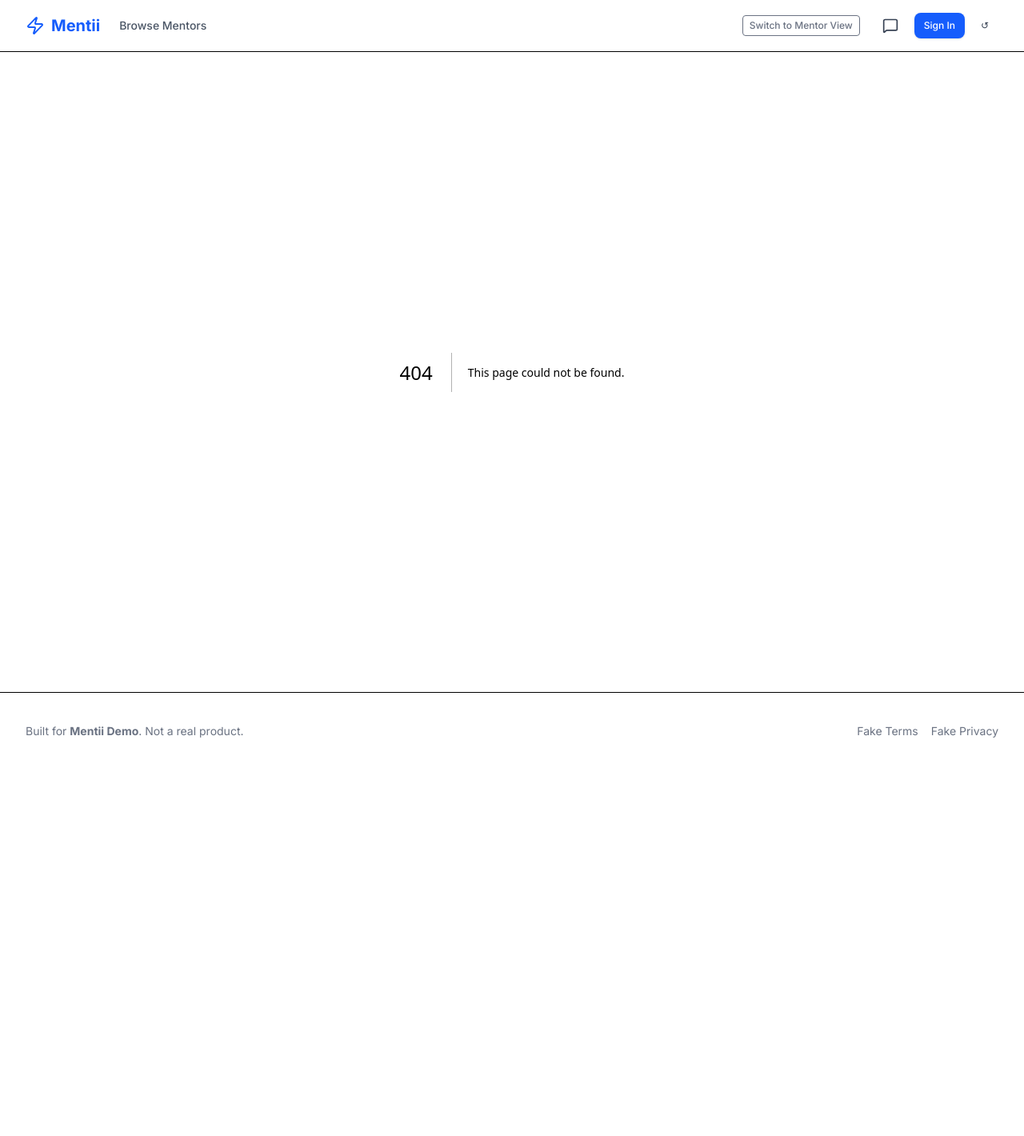
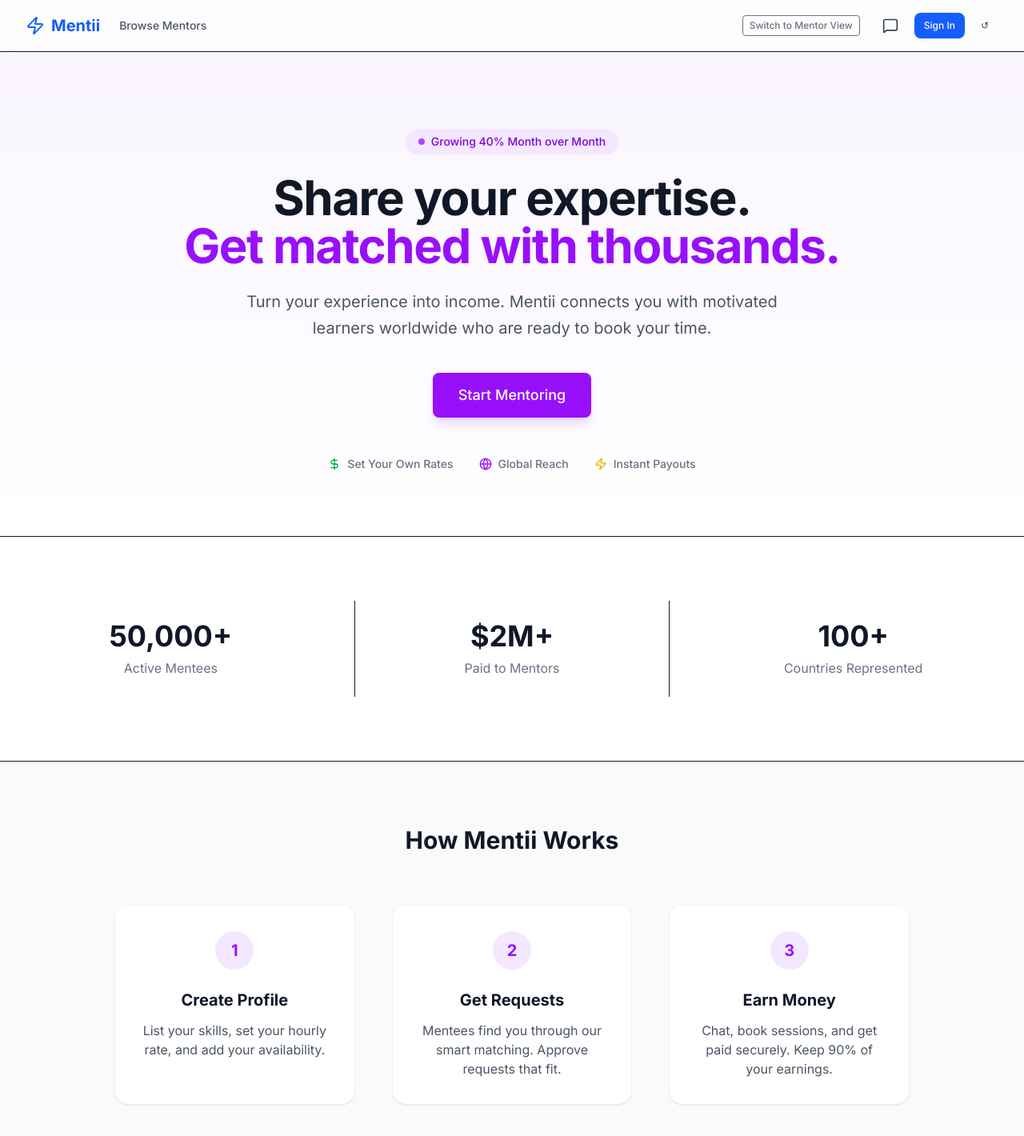
Before and after one commit to nikolasdoan/mentii, a Next.js app: page /become-a-mentor in a window 1280 px wide. Before the commit this address had no page. Shown: the top 1420 px of the page at 80% size. Before the commit the page ends 962 px from the top, so only its background shows below. Built offline with nearby package versions, Linux system fonts and the light colour scheme.

Commit message:
Add Mentor Landing Page

```diff
--- /dev/null
+++ b/app/become-a-mentor/page.tsx
@@ -0,0 +1,138 @@
+import Link from 'next/link';
+import { Button } from '@/components/ui/Button';
+import { CheckCircle, DollarSign, Globe, Users, Zap } from 'lucide-react';
+import { MOCK_MENTORS } from '@/data/mentors';
+
+export default function MentorLandingPage() {
+    const topEarnings = "$1,200 - $5,000";
+
+    return (
+        <main className="flex min-h-screen flex-col">
+            {/* Hero Section */}
+            <section className="bg-gradient-to-b from-purple-50 to-white pt-24 pb-20 px-4">
+                <div className="container mx-auto text-center max-w-4xl">
+                    <div className="inline-flex items-center gap-2 rounded-full bg-purple-100 px-4 py-1.5 text-sm font-medium text-purple-700 mb-6">
+                        <span className="relative flex h-2 w-2">
+                            <span className="animate-ping absolute inline-flex h-full w-full rounded-full bg-purple-400 opacity-75"></span>
+                            <span className="relative inline-flex rounded-full h-2 w-2 bg-purple-500"></span>
+                        </span>
+                        Growing 40% Month over Month
+                    </div>
+
+                    <h1 className="text-5xl md:text-6xl font-bold tracking-tight text-gray-900 mb-6">
+                        Share your expertise. <br />
+                        <span className="text-purple-600">Get matched with thousands.</span>
+                    </h1>
+
+                    <p className="text-xl text-gray-600 mb-10 max-w-2xl mx-auto leading-relaxed">
+                        Turn your experience into income. Mentii connects you with motivated learners worldwide who are ready to book your time.
+                    </p>
+
+                    <div className="flex flex-col sm:flex-row items-center justify-center gap-4">
+                        <Link href="/auth/login?role=mentor">
+                            <Button size="lg" className="w-full sm:w-auto h-14 px-8 text-lg bg-purple-600 hover:bg-purple-700 shadow-lg shadow-purple-200">
+                                Start Mentoring
+                            </Button>
+                        </Link>
+                    </div>
+
+                    <div className="mt-12 flex items-center justify-center gap-8 text-sm text-gray-500 font-medium">
+                        <div className="flex items-center gap-2">
+                            <DollarSign className="h-4 w-4 text-green-600" />
+                            Set Your Own Rates
+                        </div>
+                        <div className="flex items-center gap-2">
+                            <Globe className="h-4 w-4 text-purple-600" />
+                            Global Reach
+                        </div>
+                        <div className="flex items-center gap-2">
+                            <Zap className="h-4 w-4 text-yellow-500" />
+                            Instant Payouts
+                        </div>
+                    </div>
+                </div>
+            </section>
+
+            {/* Stats/Social Proof */}
+            <section className="py-20 bg-white border-y">
+                <div className="container mx-auto px-4">
+                    <div className="grid grid-cols-1 md:grid-cols-3 gap-8 text-center">
+                        <div className="p-6">
+                            <div className="text-4xl font-bold text-gray-900 mb-2">50,000+</div>
+                            <div className="text-gray-500">Active Mentees</div>
+                        </div>
+                        <div className="p-6 border-x-0 md:border-x">
+                            <div className="text-4xl font-bold text-gray-900 mb-2">$2M+</div>
+                            <div className="text-gray-500">Paid to Mentors</div>
+                        </div>
+                        <div className="p-6">
+                            <div className="text-4xl font-bold text-gray-900 mb-2">100+</div>
+                            <div className="text-gray-500">Countries Represented</div>
+                        </div>
+                    </div>
+                </div>
+            </section>
+
+            {/* How it works */}
+            <section className="py-20 bg-gray-50">
+                <div className="container mx-auto px-4 max-w-5xl">
+                    <h2 className="text-3xl font-bold text-center text-gray-900 mb-16">How Mentii Works</h2>
+
+                    <div className="grid grid-cols-1 md:grid-cols-3 gap-12">
+                        <div className="bg-white p-8 rounded-2xl shadow-sm text-center relative">
+                            <div className="w-12 h-12 bg-purple-100 text-purple-600 rounded-full flex items-center justify-center text-xl font-bold mx-auto mb-6">1</div>
+                            <h3 className="text-xl font-bold mb-3">Create Profile</h3>
+                            <p className="text-gray-600">List your skills, set your hourly rate, and add your availability.</p>
+                        </div>
+                        <div className="bg-white p-8 rounded-2xl shadow-sm text-center relative">
+                            <div className="w-12 h-12 bg-purple-100 text-purple-600 rounded-full flex items-center justify-center text-xl font-bold mx-auto mb-6">2</div>
+                            <h3 className="text-xl font-bold mb-3">Get Requests</h3>
+                            <p className="text-gray-600">Mentees find you through our smart matching. Approve requests that fit.</p>
+                        </div>
+                        <div className="bg-white p-8 rounded-2xl shadow-sm text-center relative">
+                            <div className="w-12 h-12 bg-purple-100 text-purple-600 rounded-full flex items-center justify-center text-xl font-bold mx-auto mb-6">3</div>
+                            <h3 className="text-xl font-bold mb-3">Earn Money</h3>
+                            <p className="text-gray-600">Chat, book sessions, and get paid securely. Keep 90% of your earnings.</p>
+                        </div>
+                    </div>
+                </div>
+            </section>
+
+            {/* Success Stories */}
+            <section className="py-20 bg-white">
+                <div className="container mx-auto px-4 max-w-6xl">
+                    <h2 className="text-3xl font-bold text-center text-gray-900 mb-12">Join Top Mentors</h2>
+                    <div className="grid grid-cols-1 md:grid-cols-3 gap-8">
+                        {MOCK_MENTORS.slice(0, 3).map(mentor => (
+                            <div key={mentor.id} className="border p-6 rounded-xl bg-gray-50">
+                                <div className="flex items-center gap-4 mb-4">
+                                    <img src={mentor.avatar} alt={mentor.name} className="h-12 w-12 rounded-full" />
+                                    <div>
+                                        <div className="font-bold text-gray-900">{mentor.name}</div>
+                                        <div className="text-sm text-gray-500">{mentor.headline}</div>
+                                    </div>
+                                </div>
+                                <p className="text-gray-600 italic">"Mentii has completely transformed how I finding clients. I'm fully booked two weeks in advance!"</p>
+                            </div>
+                        ))}
+                    </div>
+                </div>
+            </section>
+
+            {/* CTA */}
+            <section className="bg-purple-900 py-20">
+                <div className="container mx-auto text-center px-4">
+                    <h2 className="text-3xl md:text-4xl font-bold text-white mb-6">Ready to inspire the next generation?</h2>
+                    <p className="text-purple-200 text-lg mb-8 max-w-2xl mx-auto">
+                        Join thousands of mentors who are making a difference and earning a side income.
+                    </p>
+                    <Link href="/auth/login?role=mentor">
+                        <Button size="lg" className="bg-white text-purple-900 hover:bg-gray-100 h-14 px-8 text-lg font-bold">
+                            Get Started Now
+                        </Button>
+                    </Link>
+                </div>
+            </section>
+        </main>
+    );
+}
--- a/app/page.tsx
+++ b/app/page.tsx
@@ -35,7 +35,7 @@
                 Find a Mentor
               </Button>
             </Link>
-            <Link href="/auth/login?role=mentor">
+            <Link href="/become-a-mentor">
               <Button variant="outline" size="lg" className="w-full sm:w-auto h-14 px-8 text-lg">
                 Become a Mentor
               </Button>
```
